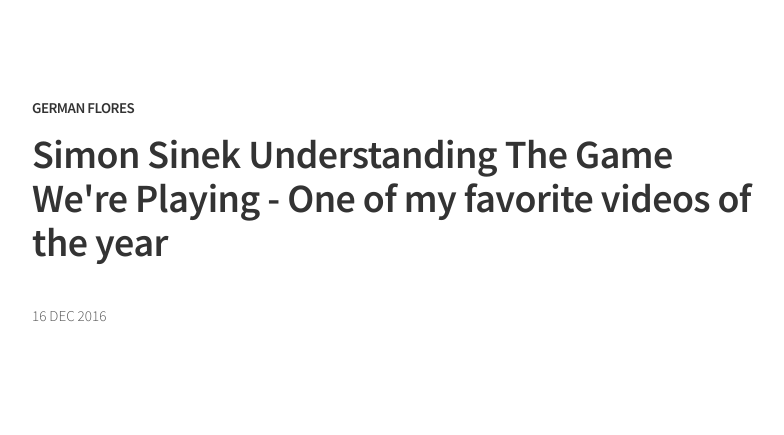
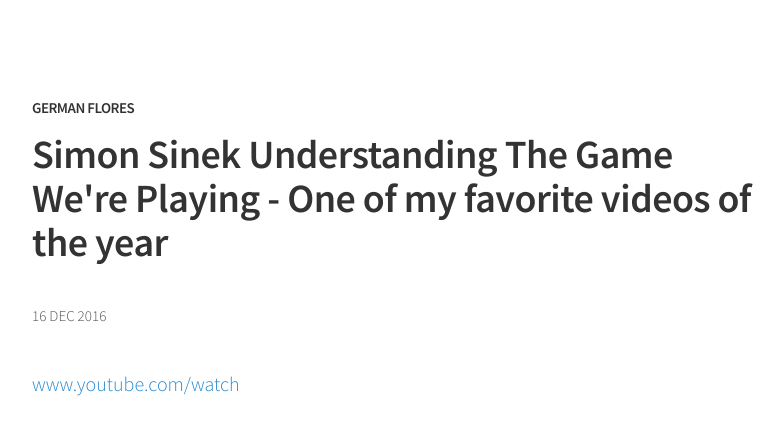
Before and after one commit to germanflores/German, a Jekyll site: the page built from _posts/2016-12-16-simon-sinek-understanding.md, in a window 1280 px wide. Shown: the top 435 px of the page, without its empty margins (248-1032 px from the left). Built offline with Jekyll 4.4.1, drawn with Linux system fonts in a browser that asks for light colours.

Commit message:
Mirroring from Micro.blog.

```diff
--- a/_posts/2016-12-16-simon-sinek-understanding.md
+++ b/_posts/2016-12-16-simon-sinek-understanding.md
@@ -1,9 +1,9 @@
 ---
 layout: post
-title: "Simon Sinek Understanding The Game We&#039;re Playing - One of my favorite videos of the year"
+title: "Simon Sinek Understanding The Game We're Playing - One of my favorite videos of the year"
 microblog: false
 audio:
 date: 2016-12-16 01:00 -0500
 guid: http://germanflores.micro.blog/2016/12/16/simon-sinek-understanding.html
 ---
-<p><amp-youtube data-videoid="sjxNTcsquG8" layout="responsive" width="480" height="270"></amp-youtube></p>
+[www.youtube.com/watch](https://www.youtube.com/watch?v=sjxNTcsquG8)
```
